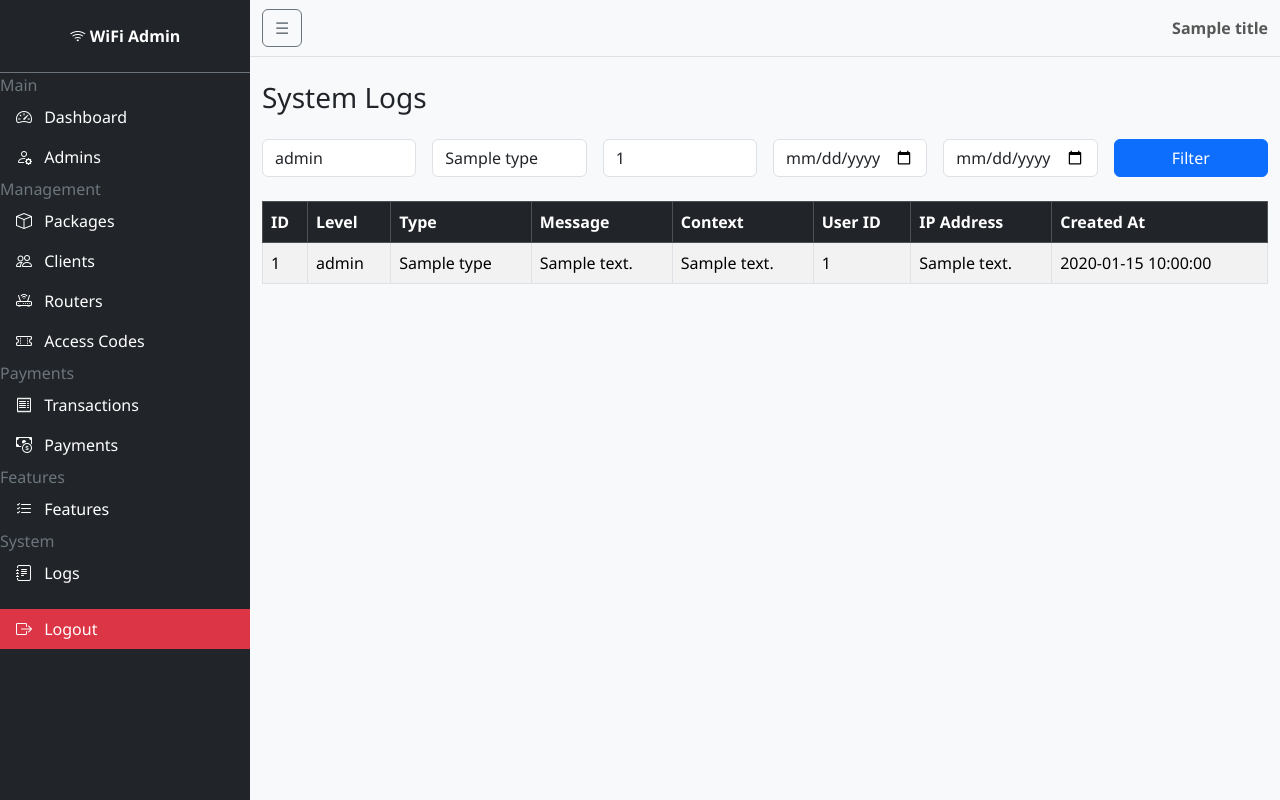
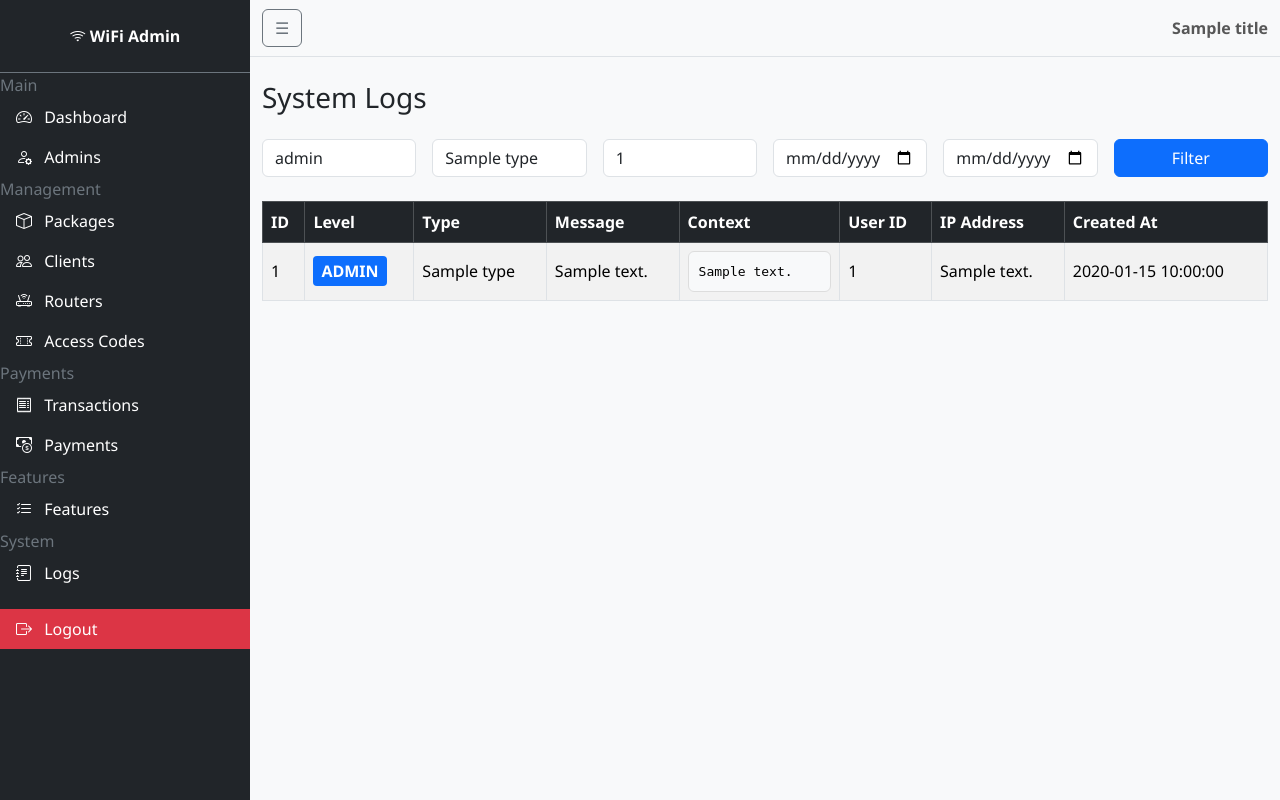
Before and after one commit to peterdetruth/wifi_system, a CodeIgniter 4 app: the page made by app/Views/admin/logs/index.php in a window 1280 px wide. Run offline with PHP 8.4 and a stand-in for CodeIgniter, Linux system fonts and the light colour scheme; the template is opened without the code that fills it: most values are stand-ins (such as "Sample title", 1, 10 or a date in 2020); some libraries are stand-ins or nearby versions.

Commit message:
Admin logs working fine with sorting and colors

```diff
--- a/app/Views/admin/logs/index.php
+++ b/app/Views/admin/logs/index.php
@@ -26,34 +26,132 @@
     </div>
 </form>
 
+<!-- Styles -->
+<style>
+    .log-badge {
+        padding: 4px 8px;
+        border-radius: 4px;
+        font-weight: 600;
+        color: #fff;
+    }
+
+    .log-error {
+        background: #dc3545;
+    }
+
+    .log-warning {
+        background: #ffc107;
+        color: #000 !important;
+    }
+
+    .log-info {
+        background: #0d6efd;
+    }
+
+    .log-debug {
+        background: #6c757d;
+    }
+
+    .expandable-text {
+        max-width: 250px;
+        white-space: nowrap;
+        overflow: hidden;
+        text-overflow: ellipsis;
+        cursor: pointer;
+    }
+
+    .context-box {
+        white-space: pre-wrap;
+        font-family: monospace;
+        font-size: 13px;
+        background: #f8f9fa;
+        padding: 10px;
+        border-radius: 6px;
+        border: 1px solid #ddd;
+    }
+
+    .sortable:hover {
+        cursor: pointer;
+        text-decoration: underline;
+    }
+
+    .pagination {
+        display: flex;
+        justify-content: center;
+        margin-top: 20px;
+        gap: 6px;
+        flex-wrap: wrap;
+    }
+</style>
+
 <!-- Logs Table -->
 <div class="table-responsive">
-    <table class="table table-striped table-bordered">
+    <table class="table table-striped table-bordered align-middle">
         <thead class="table-dark">
             <tr>
-                <th>ID</th>
-                <th>Level</th>
-                <th>Type</th>
+                <th class="sortable" onclick="sortTable('id')">ID</th>
+                <th class="sortable" onclick="sortTable('level')">Level</th>
+                <th class="sortable" onclick="sortTable('type')">Type</th>
                 <th>Message</th>
                 <th>Context</th>
-                <th>User ID</th>
+                <th class="sortable" onclick="sortTable('user_id')">User ID</th>
                 <th>IP Address</th>
-                <th>Created At</th>
+                <th class="sortable" onclick="sortTable('created_at')">Created At</th>
             </tr>
         </thead>
         <tbody>
             <?php if (!empty($logs)) : ?>
                 <?php foreach ($logs as $log) : ?>
+
+                    <?php
+                    $levelClass = [
+                        'error' => 'log-error',
+                        'warning' => 'log-warning',
+                        'info' => 'log-info',
+                        'debug' => 'log-debug'
+                    ][$log['level']] ?? 'log-info';
+
+                    $prettyContext = $log['context'];
+                    if (!empty($log['context']) && is_string($log['context'])) {
+                        $decoded = json_decode($log['context'], true);
+                        if ($decoded !== null) {
+                            $prettyContext = json_encode($decoded, JSON_PRETTY_PRINT);
+                        }
+                    }
+                    ?>
+
                     <tr>
                         <td><?= esc($log['id']) ?></td>
-                        <td><?= esc($log['level']) ?></td>
+
+                        <td>
+                            <span class="log-badge <?= $levelClass ?>">
+                                <?= strtoupper(esc($log['level'])) ?>
+                            </span>
+                        </td>
+
                         <td><?= esc($log['type']) ?></td>
-                        <td><?= esc($log['message']) ?></td>
-                        <td><?= esc($log['context']) ?></td>
+
+                        <!-- Expandable message -->
+                        <td>
+                            <div class="expandable-text" onclick="toggleExpand(this)">
+                                <?= esc($log['message']) ?>
+                            </div>
+                        </td>
+
+                        <!-- Pretty JSON context -->
+                        <td>
+                            <?php if (!empty($prettyContext)) : ?>
+                                <div class="context-box"><?= esc($prettyContext) ?></div>
+                            <?php else : ?>
+                                <em class="text-muted">None</em>
+                            <?php endif; ?>
+                        </td>
+
                         <td><?= esc($log['user_id']) ?></td>
                         <td><?= esc($log['ip_address']) ?></td>
                         <td><?= esc($log['created_at']) ?></td>
                     </tr>
+
                 <?php endforeach; ?>
             <?php else : ?>
                 <tr>
@@ -66,36 +164,38 @@
 
 <!-- Pagination -->
 <?php if ($pager && $pager->getPageCount('logs') > 1) : ?>
-<style>
-    /* Pagination styling */
-    .pagination {
-        display: flex;
-        justify-content: center;
-        margin-top: 20px;
-        gap: 4px; /* spacing between items */
-        flex-wrap: wrap;
-    }
-    .pagination li.page-item a,
-    .pagination li.page-item span {
-        color: #0d6efd;
-        padding: 6px 12px;
-        border: 1px solid #dee2e6;
-        border-radius: 4px;
-        text-decoration: none;
-        margin: 0 2px; /* horizontal spacing */
-    }
-    .pagination li.page-item.active span {
-        background-color: #0d6efd;
-        color: white;
-        border-color: #0d6efd;
-    }
-    .pagination li.page-item.disabled span {
-        color: #6c757d;
-    }
-</style>
-<nav aria-label="Page navigation">
-    <?= $pager->links('logs', 'default_full') ?>
-</nav>
+    <nav aria-label="Page navigation">
+        <?= $pager->links('logs', 'default_full') ?>
+    </nav>
 <?php endif; ?>
 
+<script>
+    function toggleExpand(el) {
+        if (el.style.whiteSpace === "normal") {
+            el.style.whiteSpace = "nowrap";
+            el.style.overflow = "hidden";
+            el.style.textOverflow = "ellipsis";
+        } else {
+            el.style.whiteSpace = "normal";
+            el.style.overflow = "visible";
+            el.style.textOverflow = "unset";
+        }
+    }
+
+    function sortTable(column) {
+        const params = new URLSearchParams(window.location.search);
+        const currentSort = params.get("sort");
+        const currentDir = params.get("dir") || "asc";
+
+        if (currentSort === column) {
+            params.set("dir", currentDir === "asc" ? "desc" : "asc");
+        } else {
+            params.set("sort", column);
+            params.set("dir", "asc");
+        }
+
+        window.location.search = params.toString();
+    }
+</script>
+
 <?= $this->endSection() ?>
```
Also changed, not shown: app/Controllers/Admin/LogController.php (+36 -15 lines).
